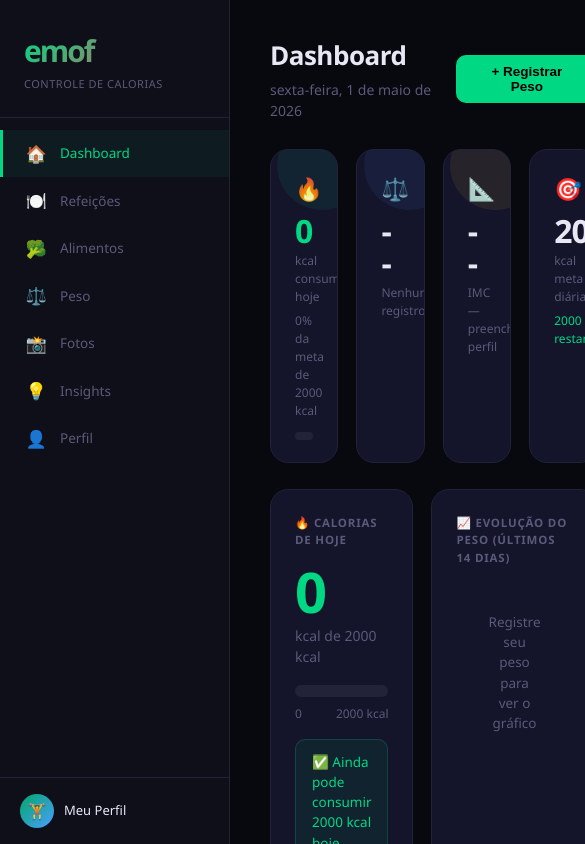
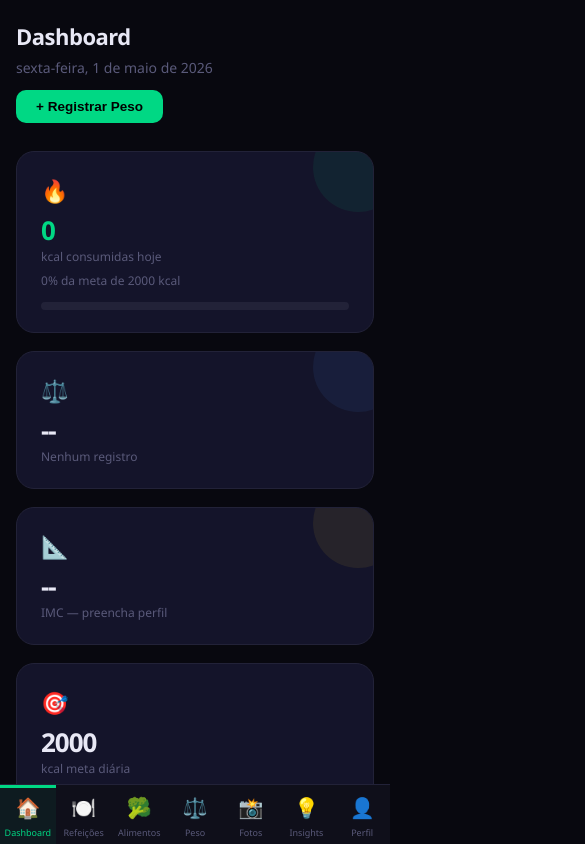
Before and after one commit to joaodouglasdantas/Emof, a React (Vite) app in the folder frontend/: page / in a window 390 px wide. Shown: the top 844 px of the page, 585 px wide, since content can reach past the window. Built offline with nearby package versions, Linux system fonts and the light colour scheme; no server answers.

Commit message:
fix: deixando as telas responsivas

```diff
--- a/frontend/src/components/Sidebar.jsx
+++ b/frontend/src/components/Sidebar.jsx
@@ -12,50 +12,29 @@ const LINKS = [
 
 export default function Sidebar({ profile }) {
   return (
-    <nav style={{
-      width: 'var(--side-w)', background: 'var(--bg2)',
-      borderRight: '1px solid var(--border)',
-      position: 'fixed', top: 0, left: 0, bottom: 0,
-      display: 'flex', flexDirection: 'column', zIndex: 100,
-    }}>
-      <div style={{ padding: '28px 24px 24px', borderBottom: '1px solid var(--border)' }}>
-        <div style={{
-          fontSize: 30, fontWeight: 900, letterSpacing: -2,
-          background: 'linear-gradient(135deg, var(--green), var(--red))',
-          WebkitBackgroundClip: 'text', WebkitTextFillColor: 'transparent',
-        }}>emof</div>
-        <div style={{ fontSize: 11, color: 'var(--muted)', marginTop: 3, textTransform: 'uppercase', letterSpacing: .5 }}>
-          Controle de Calorias
-        </div>
+    <nav className="sidebar">
+      <div className="sidebar-logo">
+        <div className="sidebar-logo-text">emof</div>
+        <div className="sidebar-logo-sub">Controle de Calorias</div>
       </div>
 
-      <div style={{ padding: '12px 0', flex: 1 }}>
+      <div className="sidebar-links">
         {LINKS.map(({ to, icon, label }) => (
-          <NavLink key={to} to={to} end={to === '/'} style={({ isActive }) => ({
-            padding: '11px 20px 11px 22px',
-            display: 'flex', alignItems: 'center', gap: 13,
-            fontSize: 13.5, textDecoration: 'none',
-            color: isActive ? 'var(--green)' : 'var(--muted)',
-            borderLeft: `3px solid ${isActive ? 'var(--green)' : 'transparent'}`,
-            background: isActive ? 'rgba(0,216,132,.06)' : 'transparent',
-            transition: 'all .15s',
-          })}>
-            <span style={{ fontSize: 17, minWidth: 22, textAlign: 'center' }}>{icon}</span>
-            {label}
+          <NavLink
+            key={to}
+            to={to}
+            end={to === '/'}
+            className={({ isActive }) => `sidebar-link${isActive ? ' sidebar-link--active' : ''}`}
+          >
+            <span className="sidebar-link-icon">{icon}</span>
+            <span className="sidebar-link-label">{label}</span>
           </NavLink>
         ))}
       </div>
 
-      <div style={{ padding: '16px 20px', borderTop: '1px solid var(--border)', display: 'flex', alignItems: 'center', gap: 10 }}>
-        <div style={{
-          width: 34, height: 34,
-          background: 'linear-gradient(135deg, var(--green2), var(--blue))',
-          borderRadius: '50%', display: 'flex', alignItems: 'center', justifyContent: 'center',
-          fontSize: 16, flexShrink: 0,
-        }}>🏋️</div>
-        <div style={{ fontSize: 13, color: 'var(--text)', overflow: 'hidden', textOverflow: 'ellipsis', whiteSpace: 'nowrap' }}>
-          {profile?.name || 'Meu Perfil'}
-        </div>
+      <div className="sidebar-user">
+        <div className="sidebar-user-avatar">🏋️</div>
+        <div className="sidebar-user-name">{profile?.name || 'Meu Perfil'}</div>
       </div>
     </nav>
   )
--- a/frontend/src/styles/globals.css
+++ b/frontend/src/styles/globals.css
@@ -187,3 +187,81 @@ hr.div { border: none; border-top: 1px solid var(--border); margin: 16px 0; }
 ::-webkit-scrollbar       { width: 5px; }
 ::-webkit-scrollbar-track { background: transparent; }
 ::-webkit-scrollbar-thumb { background: var(--border); border-radius: 99px; }
+
+.sidebar {
+  width: var(--side-w); background: var(--bg2);
+  border-right: 1px solid var(--border);
+  position: fixed; top: 0; left: 0; bottom: 0;
+  display: flex; flex-direction: column; z-index: 100;
+}
+.sidebar-logo { padding: 28px 24px 24px; border-bottom: 1px solid var(--border); }
+.sidebar-logo-text {
+  font-size: 30px; font-weight: 900; letter-spacing: -2px;
+  background: linear-gradient(135deg, var(--green), var(--red));
+  -webkit-background-clip: text; -webkit-text-fill-color: transparent;
+}
+.sidebar-logo-sub { font-size: 11px; color: var(--muted); margin-top: 3px; text-transform: uppercase; letter-spacing: .5px; }
+.sidebar-links    { padding: 12px 0; flex: 1; display: flex; flex-direction: column; }
+.sidebar-link {
+  padding: 11px 20px 11px 22px;
+  display: flex; align-items: center; gap: 13px;
+  font-size: 13.5px; text-decoration: none;
+  color: var(--muted);
+  border-left: 3px solid transparent;
+  background: transparent; transition: all .15s;
+}
+.sidebar-link:hover { color: var(--text); }
+.sidebar-link--active { color: var(--green); border-left-color: var(--green); background: rgba(0,216,132,.06); }
+.sidebar-link-icon  { font-size: 17px; min-width: 22px; text-align: center; }
+.sidebar-user {
+  padding: 16px 20px; border-top: 1px solid var(--border);
+  display: flex; align-items: center; gap: 10px;
+}
+.sidebar-user-avatar {
+  width: 34px; height: 34px;
+  background: linear-gradient(135deg, var(--green2), var(--blue));
+  border-radius: 50%; display: flex; align-items: center; justify-content: center;
+  font-size: 16px; flex-shrink: 0;
+}
+.sidebar-user-name { font-size: 13px; color: var(--text); overflow: hidden; text-overflow: ellipsis; white-space: nowrap; }
+
+@media (max-width: 768px) {
+  :root { --side-w: 0px; }
+
+  .main-content { margin-left: 0; padding: 20px 16px 76px; }
+
+  .g2, .g3, .g4   { grid-template-columns: 1fr; }
+  .form-row, .form-row3 { grid-template-columns: 1fr; }
+
+  .page-header.fx-between { flex-direction: column; align-items: flex-start; gap: 12px; }
+
+  .stat-value { font-size: 26px; }
+  .page-title { font-size: 22px; }
+
+  .table { display: block; overflow-x: auto; white-space: nowrap; }
+
+  .date-nav { flex-wrap: wrap; }
+
+  .toast { bottom: 76px; right: 16px; left: 16px; max-width: none; }
+
+  .sidebar {
+    width: 100%; height: 60px;
+    top: auto; bottom: 0; left: 0; right: 0;
+    flex-direction: row;
+    border-right: none; border-top: 1px solid var(--border);
+    overflow: hidden;
+  }
+  .sidebar-logo, .sidebar-user { display: none; }
+  .sidebar-links {
+    flex-direction: row; justify-content: space-around;
+    align-items: stretch; width: 100%; padding: 0; flex: 1;
+  }
+  .sidebar-link {
+    flex-direction: column; justify-content: center;
+    padding: 6px 2px; gap: 3px; font-size: 9px;
+    border-left: none; border-top: 3px solid transparent;
+    flex: 1; min-height: 60px; text-align: center;
+  }
+  .sidebar-link--active { border-left: none; border-top-color: var(--green); }
+  .sidebar-link-icon    { font-size: 20px; min-width: auto; }
+}
```
